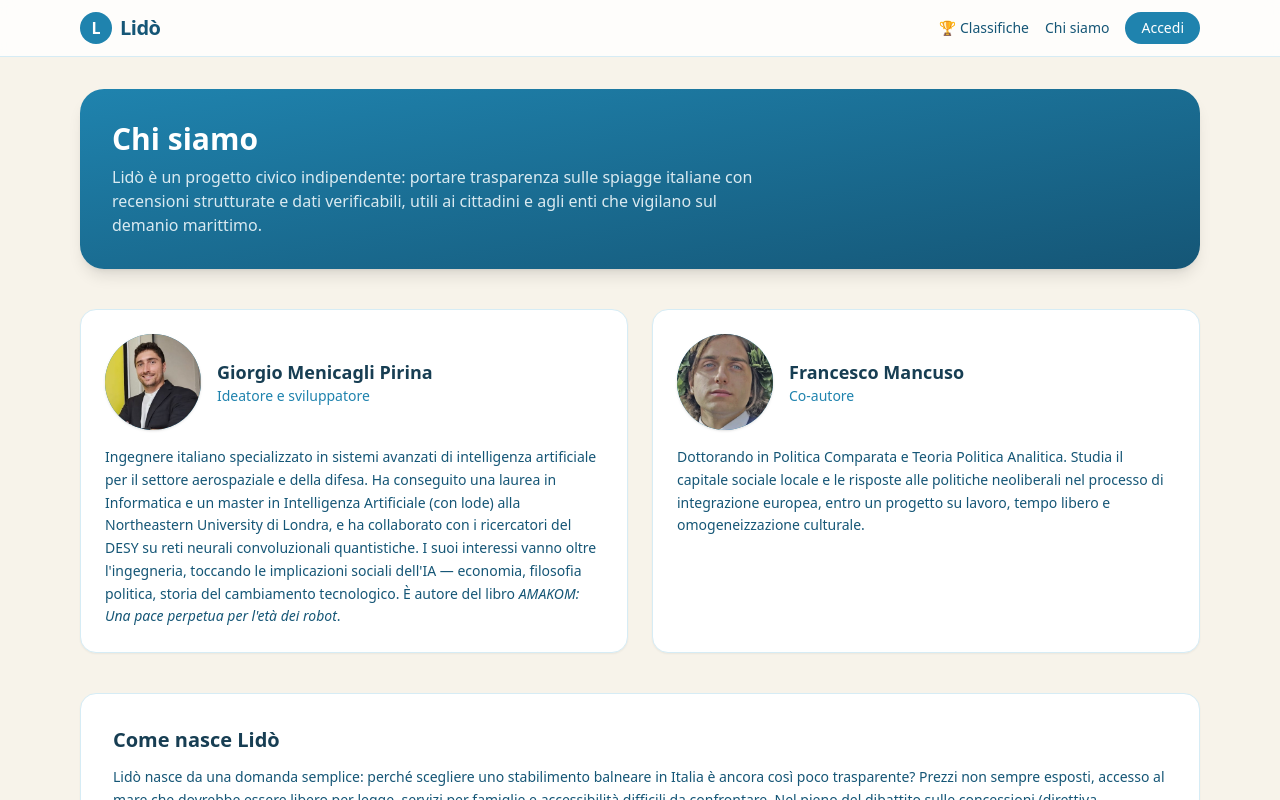
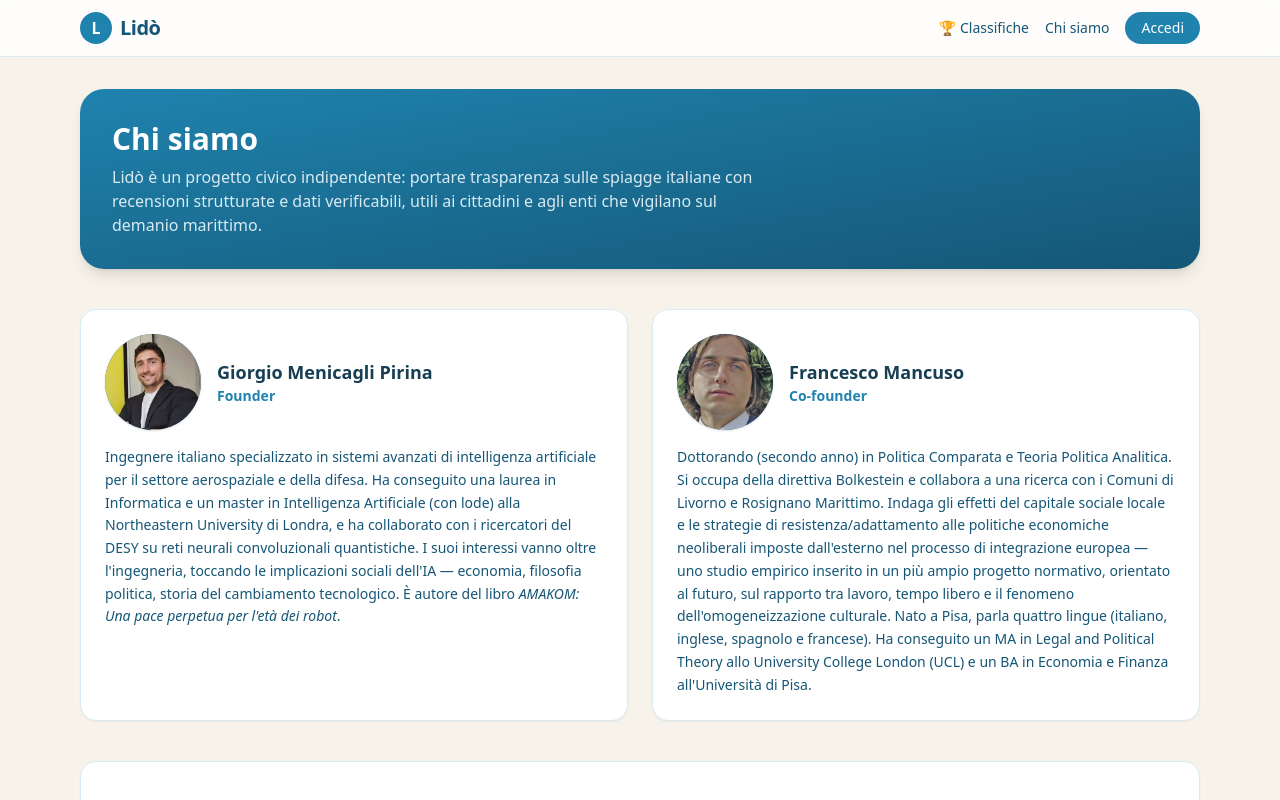
Before and after one commit to Giorgiokyn23/Lido, a Next.js app: page /chi-siamo in a window 1280 px wide. Shown: the top 800 px of the page. Built offline with nearby package versions, Linux system fonts and the light colour scheme; no server answers.

Commit message:
footer founder/co-founder

```diff
--- a/app/chi-siamo/page.tsx
+++ b/app/chi-siamo/page.tsx
@@ -37,7 +37,7 @@ export default function ChiSiamoPage() {
             <Avatar src="/giorgio.jpg" initials="GM" alt="Giorgio Menicagli Pirina" />
             <div>
               <h2 className="text-lg font-bold text-sea-900">Giorgio Menicagli Pirina</h2>
-              <p className="text-sm text-sea-500">Ideatore e sviluppatore</p>
+              <p className="text-sm font-semibold text-sea-500">Founder</p>
             </div>
           </div>
           <p className="mt-4 text-sm leading-relaxed text-sea-700">
@@ -56,13 +56,19 @@ export default function ChiSiamoPage() {
             <Avatar src="/francesco.jpg" initials="FM" alt="Francesco Mancuso" />
             <div>
               <h2 className="text-lg font-bold text-sea-900">Francesco Mancuso</h2>
-              <p className="text-sm text-sea-500">Co-autore</p>
+              <p className="text-sm font-semibold text-sea-500">Co-founder</p>
             </div>
           </div>
           <p className="mt-4 text-sm leading-relaxed text-sea-700">
-            Dottorando in Politica Comparata e Teoria Politica Analitica. Studia il capitale sociale
-            locale e le risposte alle politiche neoliberali nel processo di integrazione europea,
-            entro un progetto su lavoro, tempo libero e omogeneizzazione culturale.
+            Dottorando (secondo anno) in Politica Comparata e Teoria Politica Analitica. Si occupa
+            della direttiva Bolkestein e collabora a una ricerca con i Comuni di Livorno e Rosignano
+            Marittimo. Indaga gli effetti del capitale sociale locale e le strategie di
+            resistenza/adattamento alle politiche economiche neoliberali imposte dall'esterno nel
+            processo di integrazione europea — uno studio empirico inserito in un più ampio progetto
+            normativo, orientato al futuro, sul rapporto tra lavoro, tempo libero e il fenomeno
+            dell'omogeneizzazione culturale. Nato a Pisa, parla quattro lingue (italiano, inglese,
+            spagnolo e francese). Ha conseguito un MA in Legal and Political Theory allo University
+            College London (UCL) e un BA in Economia e Finanza all'Università di Pisa.
           </p>
         </article>
       </section>
--- a/app/layout.tsx
+++ b/app/layout.tsx
@@ -80,10 +80,10 @@ export default async function RootLayout({ children }: { children: React.ReactNo
             <div>
               <p className="text-sm font-semibold text-sea-800">Crediti</p>
               <p className="mt-2 text-sm text-sea-500">
-                Ideato e sviluppato da <strong className="text-sea-700">Giorgio Menicagli Pirina</strong>.
+                <strong className="text-sea-700">Giorgio Menicagli Pirina</strong> — Founder.
               </p>
               <p className="mt-2 text-sm text-sea-500">
-                Co-autore <strong className="text-sea-700">Francesco Mancuso</strong>, dottorando in
+                <strong className="text-sea-700">Francesco Mancuso</strong> — Co-founder, dottorando in
                 Politica Comparata e Teoria Politica Analitica.
               </p>
             </div>
```
